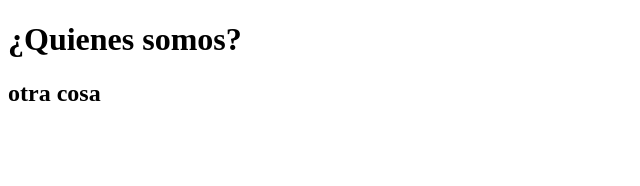
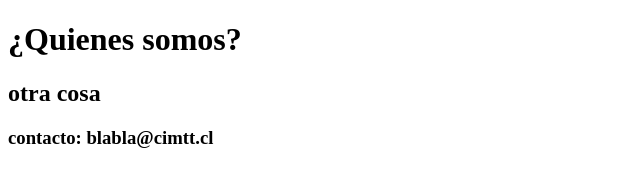
Before and after one commit to MartiBrgs/curso_git, a plain HTML site: page nosotros.html in a window 1280 px wide. Shown: the whole page, without its empty margins (0-640 px from the left). Drawn offline with Linux system fonts and the light colour scheme.

Commit message:
se agrego mail de contacto

```diff
--- a/nosotros.html
+++ b/nosotros.html
@@ -9,5 +9,6 @@
 <body>
     <h1>¿Quienes somos?</h1>
     <h2>otra cosa</h2>
+    <h3>contacto: blabla@cimtt.cl</h3>
 </body>
 </html>
```
